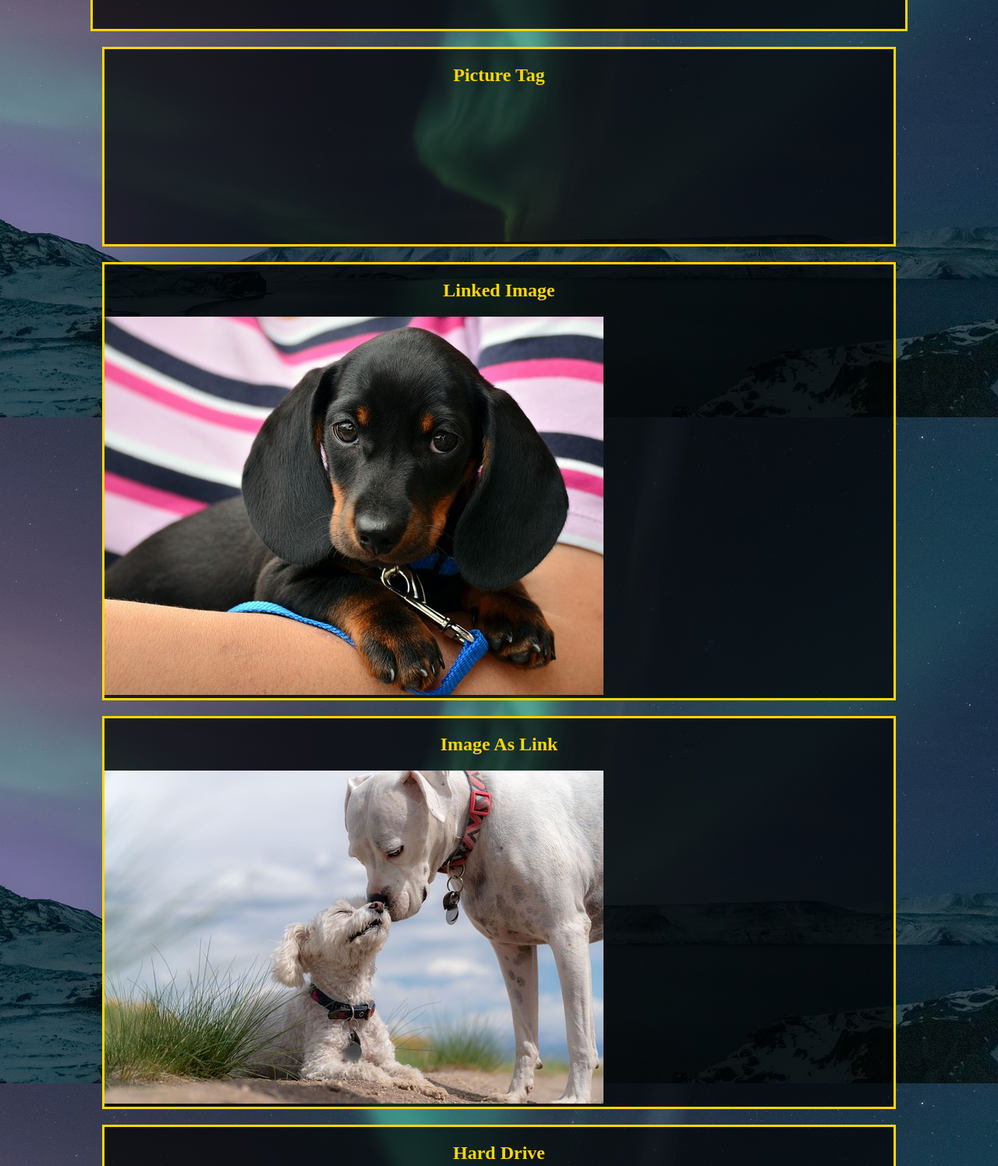
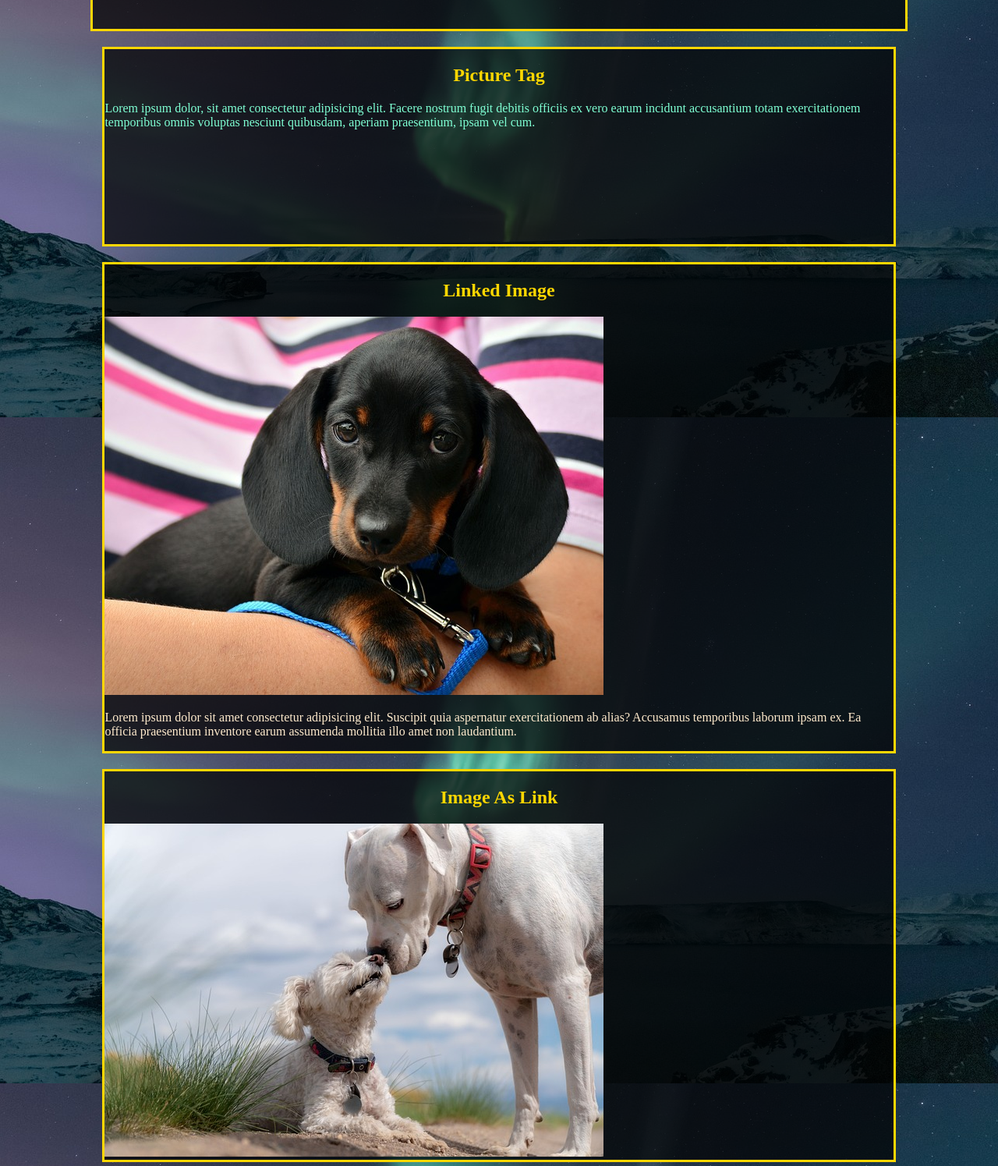
Before and after one commit to wdubin/add103, a plain HTML site: page using-images/index.html in a window 1280 px wide. Shown: the part 2027-3522 px from the top of the page at 78% size. Drawn offline with Linux system fonts and the light colour scheme.

```diff
--- a/connections/css/styles.css
+++ b/connections/css/styles.css
@@ -10,7 +10,7 @@ body{
 }
 
 #home{
-
+    /*add a background image here*/
     background-image:url("../images/winter.jpg");
     background-repeat: no-repeat;
     background-attachment: fixed;
--- a/using-images/css/styles.css
+++ b/using-images/css/styles.css
@@ -80,14 +80,17 @@ body {
   /* Placeholder for picture tag, add your specific styles here */
   #picture-tag {
     /* Add picture tag-specific styles here */
+    color: aquamarine;
   }
 
   /* Placeholder for linked image, add your specific styles here */
   #linked-image {
     /* Add linked image-specific styles here */
+    color: blanchedalmond;
   }
 
   /* Placeholder for image as a link, add your specific styles here */
   #img-as-link {
     /* Add image as link-specific styles here */
+    color: beige;
   }
--- a/using-images/index.html
+++ b/using-images/index.html
@@ -59,10 +59,20 @@
     </div>
     <div id="picture-tag">
       <h2>Picture Tag</h2>
+      <p>
+        Lorem ipsum dolor, sit amet consectetur adipisicing elit. Facere nostrum fugit debitis officiis ex vero earum
+        incidunt accusantium totam exercitationem temporibus omnis voluptas nesciunt quibusdam, aperiam praesentium,
+        ipsam vel cum.
+      </p>
     </div>
     <div id="linked-image">
       <h2>Linked Image</h2>
       <img src="images/dachshund-1519374_640.jpg" alt=puppy>
+      <p>
+        Lorem ipsum dolor sit amet consectetur adipisicing elit. Suscipit quia aspernatur exercitationem ab alias?
+        Accusamus temporibus laborum ipsam ex. Ea officia praesentium inventore earum assumenda mollitia illo amet
+        non laudantium.
+      </p>
     </div>
   </div>
   <div id="img-as-link">
```
Also changed, not shown: connections/pages/puppies.html (+1 -1 lines).
